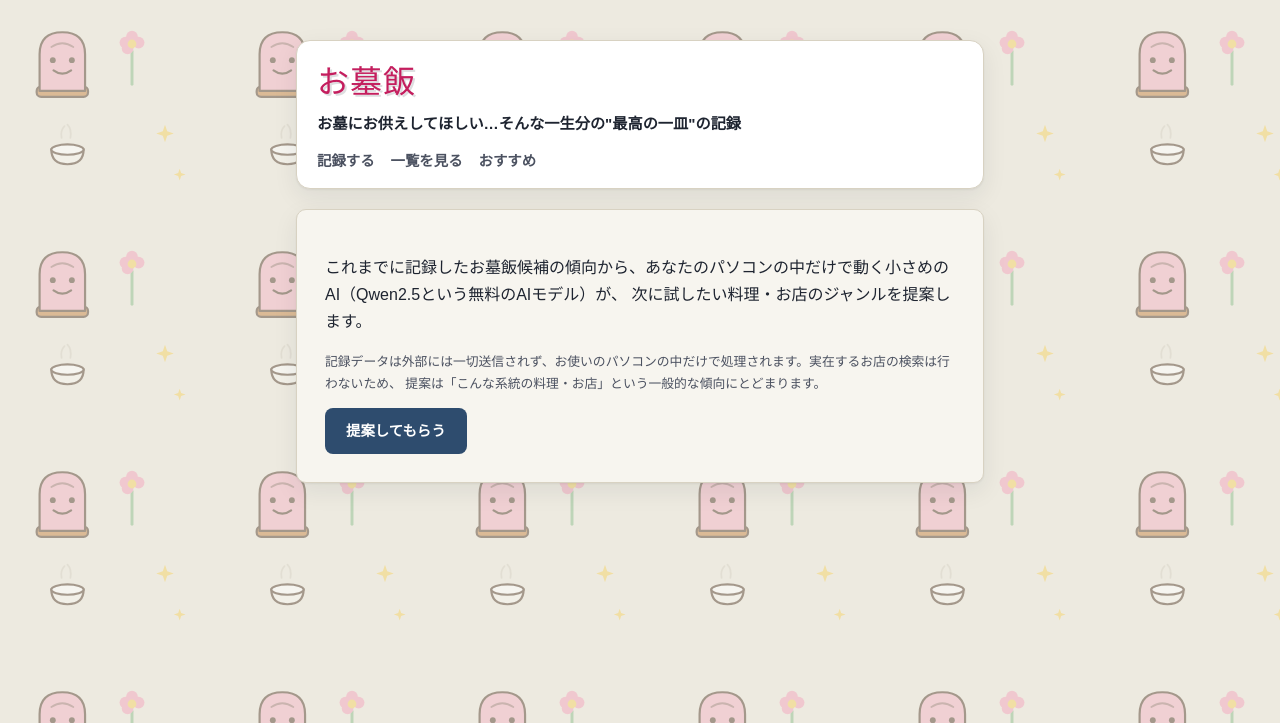
After one commit to KC-NKGW/generative_ai, a Flask app: page /recommend in a window 1280 px wide. The commit adds this page. Shown: the top 723 px of the page. Run offline with Flask 3, Linux system fonts and the light colour scheme; some web fonts are replaced.

Commit message:
Add local-LLM recommendation feature to ohaka_meshi
- New /recommend page suggests specific next dishes based on recorded
  entries, using a locally-run Ollama model (qwen2.5:3b) so no data
  leaves the machine and there is no usage cost
- Suggestions render as emoji-illustrated cards with complete,
  non-repetitive reasons; loading state shown while generating
- Update tagline copy and README with setup/usage instructions

Co-Authored-By: Claude Sonnet 5 <noreply@anthropic.com>

```diff
--- a/ohaka_meshi/app.py
+++ b/ohaka_meshi/app.py
@@ -16,6 +16,7 @@ import images
 from export_excel import build_excel
 from export_pdf import build_pdf
 from ogp import fetch_url_metadata
+from recommend import build_recommendation
 
 app = Flask(__name__)
 app.secret_key = "ohaka-meshi-local-secret"
@@ -166,6 +167,15 @@ def export_pdf():
     return send_file(buffer, as_attachment=True, download_name=filename, mimetype="application/pdf")
 
 
+@app.route("/recommend", methods=["GET", "POST"])
+def recommend():
+    result = None
+    if request.method == "POST":
+        entries = db.list_entries()
+        result = build_recommendation(entries)
+    return render_template("recommend.html", result=result)
+
+
 @app.route("/api/fetch-url-metadata", methods=["POST"])
 def api_fetch_url_metadata():
     payload = request.get_json(silent=True) or {}
--- /dev/null
+++ b/ohaka_meshi/recommend.py
@@ -0,0 +1,111 @@
+import requests
+
+OLLAMA_URL = "http://localhost:11434/api/chat"
+OLLAMA_MODEL = "qwen2.5:3b"
+REQUEST_TIMEOUT = 120
+# AIが一度に読める文章量の上限（トークン数）。Ollamaの既定値（2048程度）だと
+# 記録が多いときに古い記録がこっそり読み飛ばされてしまうため、余裕を持たせて広げておく。
+OLLAMA_NUM_CTX = 16384
+
+SYSTEM_PROMPT = (
+    "あなたは食事記録アプリ「お墓飯」のおすすめ機能です。ユーザーがこれまでに記録した"
+    "「死んでもお供えしてほしいレベルで美味しかった料理」の一覧を見て、記録済みの料理を"
+    "説明し直すのではなく、まだ記録していない・次に試すとよさそうな具体的な料理名を"
+    "3〜5個、理由つきで提案してください。\n"
+    "ルール:\n"
+    "・「料理ジャンル」「甘味」のような大きすぎるくくりではなく、「オムライス」"
+    "「担々麺」のように具体的な料理名にすること\n"
+    "・実在するお店の名前は絶対に挙げないこと（存在しないお店をでっち上げるリスクが"
+    "あるため）\n"
+    "・理由は1文で、必ず「。」で終わる完全な文にすること。文の途中で終わらせないこと\n"
+    "・下記の入力データにある「料理名:」「種別:」「店名:」のようなラベルや記号（／など）を"
+    "出力にそのまま含めないこと\n"
+    "・複数の提案で同じ理由の文をそのまま繰り返さず、それぞれの料理に合わせた理由にすること\n"
+    "・前置きやまとめの文章、挨拶は書かず、下記の形式の行だけを出力すること\n\n"
+    "各行は必ず次の形式にすること（区切り文字は半角の「|」で、料理をひと目でイメージ"
+    "しやすい絵文字を1つだけ選ぶこと）:\n"
+    "絵文字|料理名|理由\n\n"
+    "出力形式の例（この例自体は出力しないこと）:\n"
+    "🍳|オムライス|卵料理の記録が多く、洋食の中でも試していないジャンルなので楽しめ"
+    "そうです。\n"
+    "🌶️|担々麺|辛味のある麺料理を好む傾向があるため、次の一皿として合いそうです。\n\n"
+    "上の例と同じ形式で、ユーザーの記録内容に沿った3〜5行を日本語で書いてください。"
+)
+
+DEFAULT_EMOJI = "🍽️"
+
+
+def _format_entries(entries):
+    lines = []
+    for entry in entries:
+        kind = "外食" if entry["is_eating_out"] else "内食"
+        parts = [f"料理名={entry['dish_name']}", f"種別={kind}"]
+        if entry["is_eating_out"] and entry["restaurant_name"]:
+            parts.append(f"店名={entry['restaurant_name']}")
+        if entry["is_eating_out"] and entry["location"]:
+            parts.append(f"場所={entry['location']}")
+        if entry["comment"]:
+            parts.append(f"感想={entry['comment']}")
+        lines.append("- " + "、".join(parts))
+    return "\n".join(lines)
+
+
+def _parse_line(line):
+    line = line.strip().lstrip("・-*").strip()
+    if not line:
+        return None
+    parts = [p.strip() for p in line.split("|")]
+    if len(parts) == 3 and all(parts):
+        emoji, dish_name, reason = parts
+        return {"emoji": emoji, "dish_name": dish_name, "reason": reason}
+    # モデルが指定フォーマットを外した場合も、行の内容自体は捨てずにそのまま表示する
+    return {"emoji": DEFAULT_EMOJI, "dish_name": None, "reason": line}
+
+
+def _parse_suggestions(text):
+    return [s for s in (_parse_line(line) for line in text.splitlines()) if s]
+
+
+def build_recommendation(entries):
+    if not entries:
+        return {"ok": False, "reason": "no_entries"}
+
+    user_content = (
+        "これまでの記録:\n" + _format_entries(entries) + "\n\nおすすめを提案してください。"
+    )
+
+    try:
+        resp = requests.post(
+            OLLAMA_URL,
+            json={
+                "model": OLLAMA_MODEL,
+                "messages": [
+                    {"role": "system", "content": SYSTEM_PROMPT},
+                    {"role": "user", "content": user_content},
+                ],
+                "stream": False,
+                "options": {"num_predict": 500, "num_ctx": OLLAMA_NUM_CTX},
+            },
+            timeout=REQUEST_TIMEOUT,
+        )
+    except requests.exceptions.ConnectionError:
+        return {"ok": False, "reason": "ollama_not_running"}
+    except requests.exceptions.Timeout:
+        return {"ok": False, "reason": "timeout"}
+    except requests.exceptions.RequestException:
+        return {"ok": False, "reason": "request_error"}
+
+    if resp.status_code == 404:
+        return {"ok": False, "reason": "model_not_found"}
+    if resp.status_code != 200:
+        return {"ok": False, "reason": "request_error"}
+
+    try:
+        text = resp.json()["message"]["content"].strip()
+    except (ValueError, KeyError, TypeError):
+        return {"ok": False, "reason": "request_error"}
+
+    if not text:
+        return {"ok": False, "reason": "request_error"}
+
+    return {"ok": True, "text": text, "suggestions": _parse_suggestions(text)}
--- a/ohaka_meshi/templates/base.html
+++ b/ohaka_meshi/templates/base.html
@@ -14,11 +14,12 @@
     <header class="site-header">
       <div>
         <h1 class="site-title"><a href="{{ url_for('index') }}">お墓飯</a></h1>
-        <p class="site-tagline">一生分の"最高の一皿"を、こっそり記録。</p>
+        <p class="site-tagline">お墓にお供えしてほしい…そんな一生分の"最高の一皿"の記録</p>
       </div>
       <nav class="site-nav">
         <a href="{{ url_for('index') }}">記録する</a>
         <a href="{{ url_for('entries_list') }}">一覧を見る</a>
+        <a href="{{ url_for('recommend') }}">おすすめ</a>
       </nav>
     </header>
 
--- /dev/null
+++ b/ohaka_meshi/templates/recommend.html
@@ -0,0 +1,64 @@
+{% extends "base.html" %}
+{% block title %}お墓飯 - おすすめ{% endblock %}
+{% block content %}
+<div class="card">
+  <p>
+    これまでに記録したお墓飯候補の傾向から、あなたのパソコンの中だけで動く小さめのAI（Qwen2.5という無料のAIモデル）が、
+    次に試したい料理・お店のジャンルを提案します。
+  </p>
+  <p class="hint">
+    記録データは外部には一切送信されず、お使いのパソコンの中だけで処理されます。実在するお店の検索は行わないため、
+    提案は「こんな系統の料理・お店」という一般的な傾向にとどまります。
+  </p>
+  <form method="post" action="{{ url_for('recommend') }}" id="recommend-form">
+    <button type="submit" class="btn btn-primary" id="recommend-submit">提案してもらう</button>
+  </form>
+</div>
+
+{% if result %}
+  {% if result.ok %}
+    <div class="suggestion-list">
+      {% for s in result.suggestions %}
+        <div class="suggestion-card">
+          <div class="suggestion-emoji" aria-hidden="true">{{ s.emoji }}</div>
+          <div class="suggestion-body">
+            {% if s.dish_name %}<div class="suggestion-dish">{{ s.dish_name }}</div>{% endif %}
+            <div class="suggestion-reason">{{ s.reason }}</div>
+          </div>
+        </div>
+      {% endfor %}
+    </div>
+    <p class="hint">※絵文字はイメージです。実店舗の検索は行っていません。記録の傾向からの一般的な提案です。</p>
+  {% elif result.reason == 'no_entries' %}
+    <div class="card">
+      <p>まだ記録がありません。まずは「記録する」からお墓飯を追加してください。</p>
+    </div>
+  {% elif result.reason in ('ollama_not_running', 'model_not_found') %}
+    <div class="card">
+      <p>ローカルLLM（Ollama）が見つかりませんでした。以下の手順でセットアップしてください。</p>
+      <ol>
+        <li><a href="https://ollama.com" target="_blank" rel="noopener">https://ollama.com</a> からOllamaをインストールする（インストール後、自動的に起動します）</li>
+        <li>コマンドプロンプトで <code>ollama pull qwen2.5:3b</code> を実行し、モデルをダウンロードする（初回のみ、数GBのダウンロードが発生します）</li>
+        <li>完了したら、もう一度「提案してもらう」を押してください</li>
+      </ol>
+    </div>
+  {% elif result.reason == 'timeout' %}
+    <div class="card">
+      <p>応答に時間がかかりすぎました。しばらくしてからもう一度お試しください。</p>
+    </div>
+  {% else %}
+    <div class="card">
+      <p>提案の生成中にエラーが発生しました。Ollamaが起動しているか確認して、もう一度お試しください。</p>
+    </div>
+  {% endif %}
+{% endif %}
+{% endblock %}
+{% block scripts %}
+<script>
+  document.getElementById("recommend-form").addEventListener("submit", function () {
+    var btn = document.getElementById("recommend-submit");
+    btn.disabled = true;
+    btn.innerHTML = '<span class="spinner" aria-hidden="true"></span>考え中です…';
+  });
+</script>
+{% endblock %}
```
Also changed, not shown: ohaka_meshi/static/css/style.css (+49 -0 lines), ohaka_meshi/README.md.
